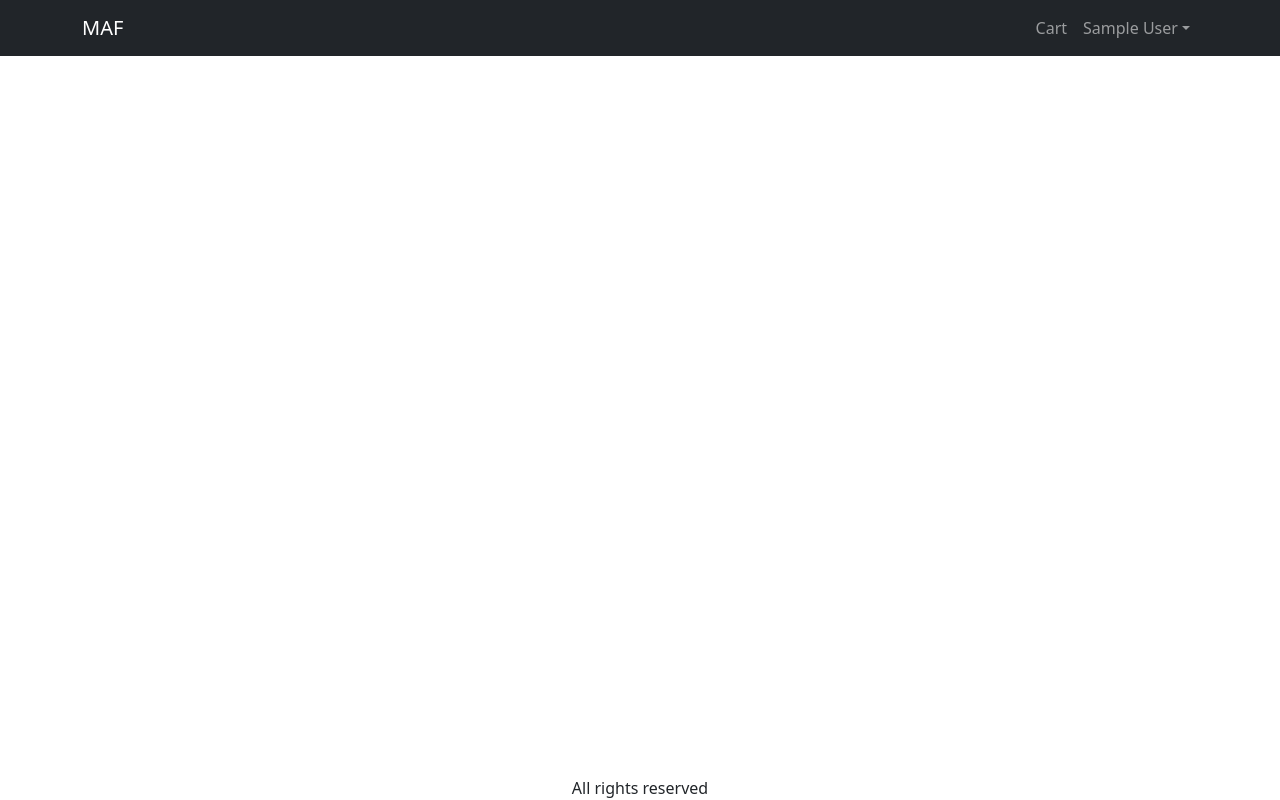
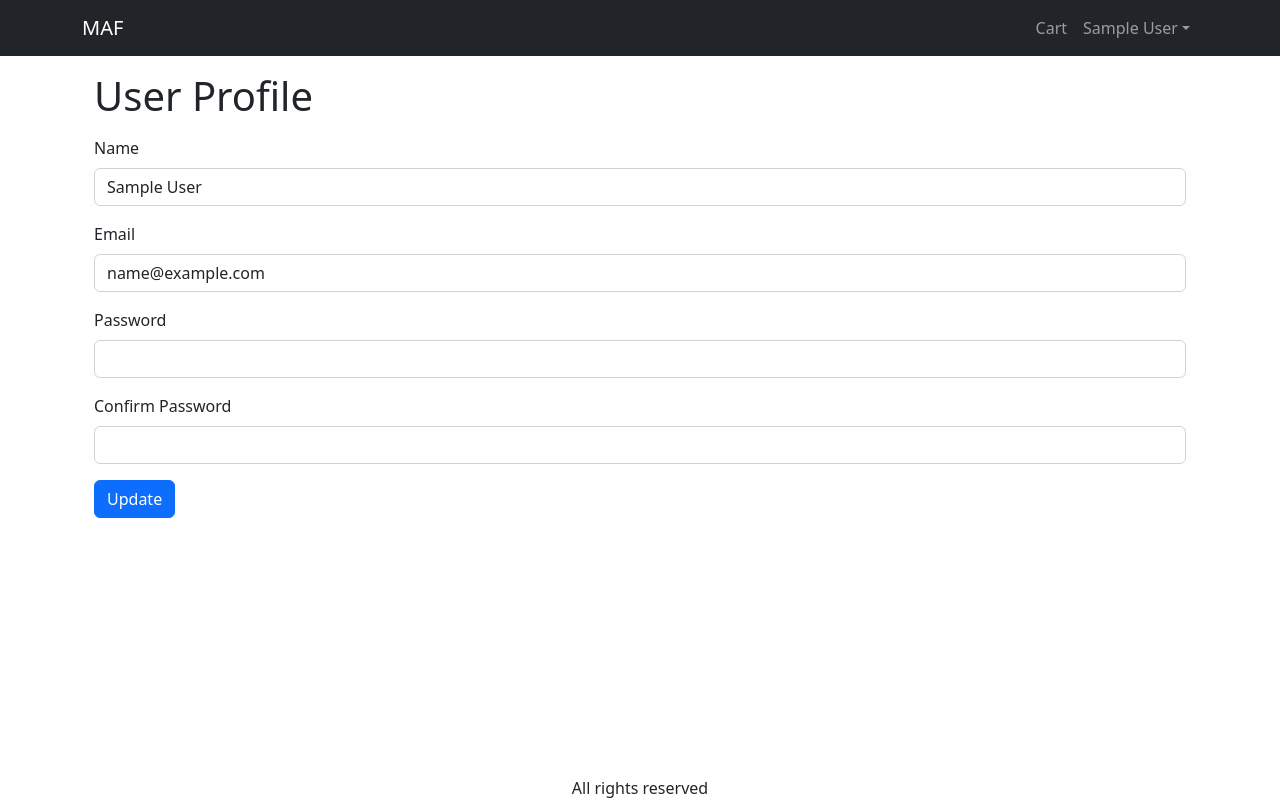
Before and after one commit to fatihyazicioglu/E-Commerce, a React (Create React App) app in the folder frontend/: page /profile in a window 1280 px wide. Built offline with nearby package versions, Linux system fonts and the light colour scheme; sample sign-in values are in the browser's storage.

Commit message:
users info update page

```diff
--- a/frontend/src/App.js
+++ b/frontend/src/App.js
@@ -16,10 +16,11 @@
 import SigninScreen from "./screens/SigninScreen";
 import ShippingAddressScreen from "./screens/ShippingAddressScreen";
 import SignupScreen from "./screens/SignupScreen";
-import PaymentMethodScreen from './screens/PaymentMethodScreen';
-import PlaceOrderScreen from './screens/PlaceOrderScreen';
-import OrderScreen from './screens/OrderScreen';
-import OrderHistoryScreen from './screens/OrderHistoryScreen';
+import PaymentMethodScreen from "./screens/PaymentMethodScreen";
+import PlaceOrderScreen from "./screens/PlaceOrderScreen";
+import OrderScreen from "./screens/OrderScreen";
+import OrderHistoryScreen from "./screens/OrderHistoryScreen";
+import ProfileScreen from "./screens/ProfileScreen";
 
 function App() {
   const { state, dispatch: ctxDispatch } = useContext(Store);
@@ -29,7 +30,8 @@
     ctxDispatch({ type: "USER_SIGNOUT" });
     localStorage.removeItem("userInfo");
     localStorage.removeItem("shippingAddress");
-    localStorage.removeItem('paymentMethod');
+    localStorage.removeItem("paymentMethod");
+    window.location.href = "/signin";
   };
   return (
     <BrowserRouter>
@@ -37,41 +39,41 @@
         <ToastContainer position='bottom-center' limit={1} />
 
         <header>
-        <Navbar bg="dark" variant="dark" expand="lg">
+          <Navbar bg='dark' variant='dark' expand='lg'>
             <Container>
               <LinkContainer to='/'>
                 <Navbar.Brand>MAF</Navbar.Brand>
               </LinkContainer>
-              <Navbar.Toggle aria-controls="basic-navbar-nav" />
-              <Navbar.Collapse id="basic-navbar-nav">
-                <Nav className="me-auto  w-100  justify-content-end">
-                  <Link to="/cart" className="nav-link">
+              <Navbar.Toggle aria-controls='basic-navbar-nav' />
+              <Navbar.Collapse id='basic-navbar-nav'>
+                <Nav className='me-auto  w-100  justify-content-end'>
+                  <Link to='/cart' className='nav-link'>
                     Cart
                     {cart.cartItems.length > 0 && (
-                      <Badge pill bg="danger">
+                      <Badge pill bg='danger'>
                         {cart.cartItems.reduce((a, c) => a + c.quantity, 0)}
                       </Badge>
                     )}
                   </Link>
                   {userInfo ? (
-                    <NavDropdown title={userInfo.name} id="basic-nav-dropdown">
-                      <LinkContainer to="/profile">
+                    <NavDropdown title={userInfo.name} id='basic-nav-dropdown'>
+                      <LinkContainer to='/profile'>
                         <NavDropdown.Item>User Profile</NavDropdown.Item>
                       </LinkContainer>
-                      <LinkContainer to="/orderhistory">
+                      <LinkContainer to='/orderhistory'>
                         <NavDropdown.Item>Order History</NavDropdown.Item>
                       </LinkContainer>
                       <NavDropdown.Divider />
                       <Link
-                        className="dropdown-item"
-                        to="#signout"
+                        className='dropdown-item'
+                        to='#signout'
                         onClick={signoutHandler}
                       >
                         Sign Out
                       </Link>
                     </NavDropdown>
                   ) : (
-                    <Link className="nav-link" to="/signin">
+                    <Link className='nav-link' to='/signin'>
                       Sign In
                     </Link>
                   )}
@@ -86,19 +88,20 @@
               <Route path='/product/:slug' element={<ProductScreen />} />
               <Route path='/signin' element={<SigninScreen />} />
               <Route path='/cart' element={<CartScreen />} />
-              <Route path="/payment" element={<PaymentMethodScreen />}></Route>
+              <Route path='/payment' element={<PaymentMethodScreen />}></Route>
               <Route path='/' element={<HomeScreen />} />
               <Route
                 path='/shipping'
                 element={<ShippingAddressScreen />}
               ></Route>
               <Route path='/signup' element={<SignupScreen />} />
-              <Route path="/placeorder" element={<PlaceOrderScreen />} />
-              <Route path="/order/:id" element={<OrderScreen />}></Route>
+              <Route path='/placeorder' element={<PlaceOrderScreen />} />
+              <Route path='/order/:id' element={<OrderScreen />}></Route>
               <Route
-                path="/orderhistory"
+                path='/orderhistory'
                 element={<OrderHistoryScreen />}
               ></Route>
+              <Route path='/profile' element={<ProfileScreen />} />
             </Routes>
           </Container>
         </main>
--- /dev/null
+++ b/frontend/src/screens/ProfileScreen.js
@@ -0,0 +1,109 @@
+import React, { useContext, useReducer, useState } from 'react';
+import { Helmet } from 'react-helmet-async';
+import Form from 'react-bootstrap/Form';
+import Button from 'react-bootstrap/Button';
+import { Store } from '../Store';
+import { toast } from 'react-toastify';
+import { getError } from '../utils';
+import axios from 'axios';
+
+const reducer = (state, action) => {
+  switch (action.type) {
+    case 'UPDATE_REQUEST':
+      return { ...state, loadingUpdate: true };
+    case 'UPDATE_SUCCESS':
+      return { ...state, loadingUpdate: false };
+    case 'UPDATE_FAIL':
+      return { ...state, loadingUpdate: false };
+
+    default:
+      return state;
+  }
+};
+
+export default function ProfileScreen() {
+  const { state, dispatch: ctxDispatch } = useContext(Store);
+  const { userInfo } = state;
+  const [name, setName] = useState(userInfo.name);
+  const [email, setEmail] = useState(userInfo.email);
+  const [password, setPassword] = useState('');
+  const [confirmPassword, setConfirmPassword] = useState('');
+
+  const [{ loadingUpdate }, dispatch] = useReducer(reducer, {
+    loadingUpdate: false,
+  });
+
+  const submitHandler = async (e) => {
+    e.preventDefault();
+    try {
+      const { data } = await axios.put(
+        '/api/users/profile',
+        {
+          name,
+          email,
+          password,
+          confirmPassword,
+        },
+        {
+          headers: { Authorization: `Bearer ${userInfo.token}` },
+        }
+      );
+      dispatch({
+        type: 'UPDATE_SUCCESS',
+      });
+      ctxDispatch({ type: 'USER_SIGNIN', payload: data });
+      localStorage.setItem('userInfo', JSON.stringify(data));
+      toast.success('User updated successfully');
+    } catch (err) {
+      dispatch({
+        type: 'FETCH_FAIL',
+      });
+      toast.error(getError(err));
+    }
+  };
+
+  return (
+    <div className="container small-container">
+      <Helmet>
+        <title>User Profile</title>
+      </Helmet>
+      <h1 className="my-3">User Profile</h1>
+      <form onSubmit={submitHandler}>
+        <Form.Group className="mb-3" controlId="name">
+          <Form.Label>Name</Form.Label>
+          <Form.Control
+            value={name}
+            onChange={(e) => setName(e.target.value)}
+            required
+          />
+        </Form.Group>
+        <Form.Group className="mb-3" controlId="name">
+          <Form.Label>Email</Form.Label>
+          <Form.Control
+            type="email"
+            value={email}
+            onChange={(e) => setEmail(e.target.value)}
+            required
+          />
+        </Form.Group>
+        <Form.Group className="mb-3" controlId="password">
+          <Form.Label>Password</Form.Label>
+          <Form.Control
+            type="password"
+            onChange={(e) => setPassword(e.target.value)}
+          />
+        </Form.Group>
+        <Form.Group className="mb-3" controlId="password">
+          <Form.Label>Confirm Password</Form.Label>
+          <Form.Control
+            type="password"
+            onChange={(e) => setConfirmPassword(e.target.value)}
+          />
+        </Form.Group>
+        <div className="mb-3">
+          <Button type="submit">Update</Button>
+        </div>
+      </form>
+    </div>
+  );
+}
```
Also changed, not shown: 1 other file (tests, documents, lock files or other folders).
